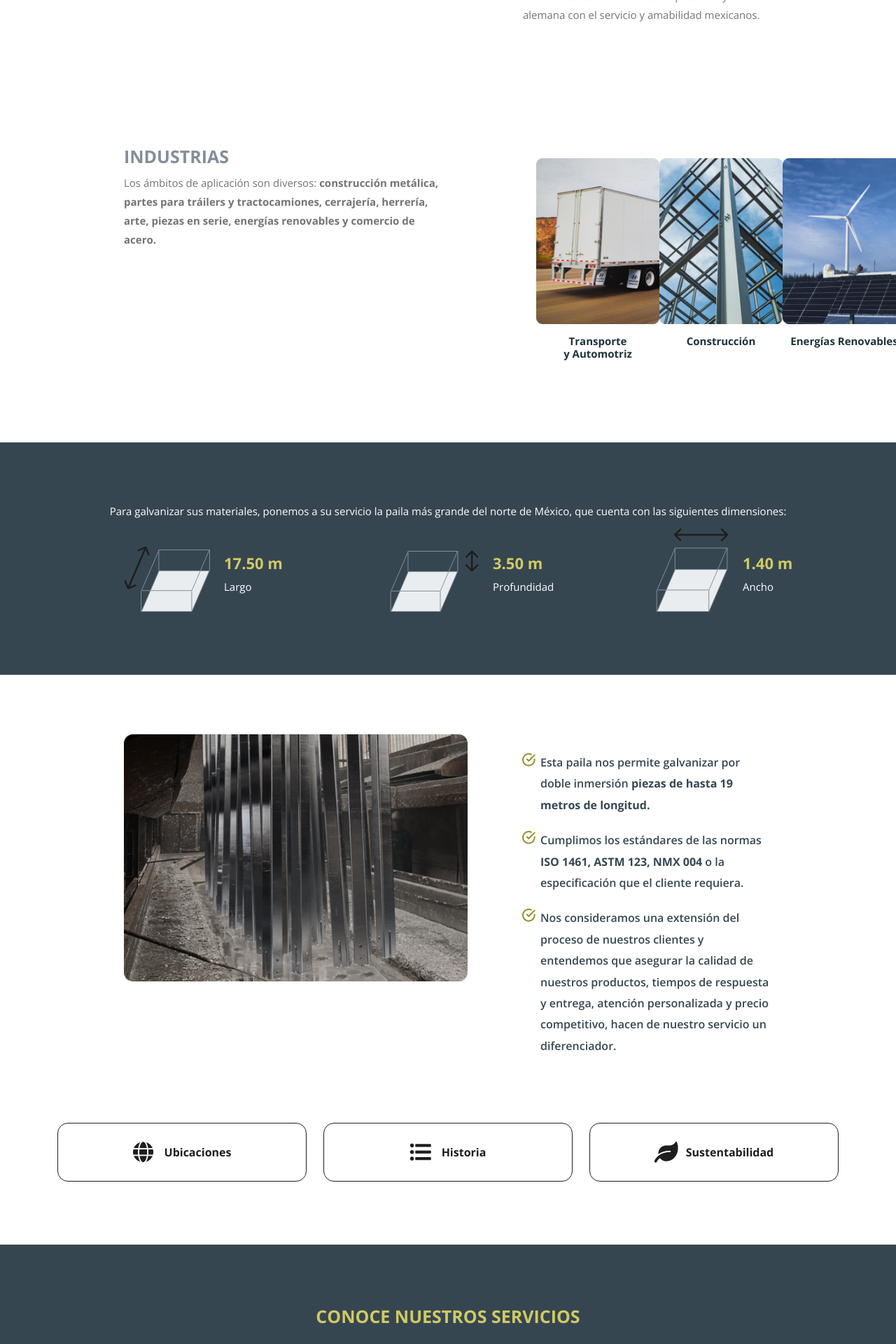
After one commit to 8devmx/coantic-company, a PHP site: page /filosofia.php in a window 1280 px wide. The commit adds this page. Shown: the part 720-2640 px from the top of the page at 70% size. Run offline with PHP 8.4, Linux system fonts and the light colour scheme; some libraries are stand-ins or nearby versions.

Commit message:
Agregar filosofia

```diff
--- a/css/styles.css
+++ b/css/styles.css
@@ -23,6 +23,11 @@
   --open-font: 'Open Sans', sans-serif;
 }
 
+html {
+  width: 100%;
+  overflow-x: hidden;
+}
+
 body {
   font-family: var(--open-font);
   width: 100%;
@@ -1005,6 +1012,7 @@ footer .information_footer a .btn {
   font-weight: 700;
 }
 
+.paila_caracteristicas ul,
 .benefits_detail ul {
   font-size: 16px;
   color: var(--prefooter-background);
@@ -1247,7 +1255,142 @@ footer .information_footer a .btn {
   max-height: 96px;
 }
 
+.filosofia_intro {
+  margin-top: 80px;
+  position: relative;
+}
+
+.slider_filosofia {
+  position: absolute;
+  bottom: -150px;
+  right: -190px;
+  width: 55%;
+}
+
+.slider_filosofia h5 {
+  font-size: 15px;
+  font-weight: 700;
+  color: var(--green-900-color);
+  margin-top: 15px;
+  text-align: center;
+}
+
+.industrias_filosofia {
+  margin-top: 155px;
+}
+
+.industrias_filosofia h3 {
+  font-weight: 700;
+  font-size: 25px;
+  line-height: 34px;
+  color: #838E99;
+}
+
+.galvanizar {
+  background: var(--prefooter-background);
+  margin-top: 260px;
+  padding-top: 85px;
+  padding-bottom: 85px;
+}
+
+.galvanizar p {
+  color: var(--white-color);
+  margin-bottom: 20px;
+}
+
+.galvanizar .paila_details {
+  display: flex;
+  gap: 20px;
+  align-items: center;
+}
+
+.galvanizar .paila_details h4 {
+  color: var(--gold-100-color);
+  font-size: 22px;
+  font-weight: 700;
+}
+
+.galvanizar .paila_details p {
+  margin: 0;
+}
+
+.galvanizar .paila_img {
+  height: 110px;
+  display: flex;
+  justify-content: center;
+  align-items: end;
+}
+
+.paila_caracteristicas {
+  margin-top: 85px;
+  margin-bottom: 90px;
+}
+
+.paila_caracteristicas img {
+  max-width: 90%;
+
+}
+
+.paila_caracteristicas ul {
+  line-height: 1.9
+}
+
+.paila_caracteristicas ul li {
+  margin-bottom: 20px;
+}
+
+.button_group {
+  margin-top: 75px;
+}
+
+.button_link {
+  width: 100%;
+  display: flex;
+  justify-content: center;
+  align-items: center;
+  gap: 15px;
+  padding: 26px;
+  border: 1px solid #1e1e1e;
+  text-align: center;
+  color: #1e1e1e;
+  text-decoration: none;
+  border-radius: 15px;
+  font-weight: bold;
+  transition: all ease 0.5s;
+}
+
+.button_link i {
+  width: 30px;
+  height: 30px;
+  font-size: 30px;
+}
+
+.button_link:hover {
+  background: var(--gold-100-color);
+  border-color: var(--gold-100-color);
+}
+
+.nuestros_servicios {
+  background: var(--prefooter-background);
+  padding-top: 85px;
+  padding-bottom: 220px;
+  text-align: center;
+}
+
+.nuestros_servicios h2 {
+  font-weight: 700;
+  font-size: 25px;
+  line-height: 34px;
+  color: var(--gold-100-color);
+  margin-bottom: 40px;
+}
+
 @media (min-width: 980px) and (max-width: 1299px) {
+
+  html {
+    width: 100%;
+    overflow-x: hidden;
+  }
 
   .benefits .benefits_description br,
   .paila .paila_description br,
--- a/css/utilities.css
+++ b/css/utilities.css
@@ -9,6 +9,10 @@
 .clear {
   clear: both;
   display: block;
+}
+
+.text-center {
+  text-align: center;
 }
 
 .mt-35 {
--- /dev/null
+++ b/filosofia.php
@@ -0,0 +1,186 @@
+<!DOCTYPE html>
+<html lang="es-MX">
+
+<head>
+  <?php require_once 'includes/scripts.php'; ?>
+</head>
+
+<body>
+  <?php require_once 'includes/_header.php'; ?>
+  <div class="hero_products_detail">
+    <div class="container">
+      <div class="row">
+        <div class="col-lg-12">
+          <h1>ACERO GALVANIZADO EN MÉXICO</h1>
+          <p>Filosofía The Coatinc Company</p>
+        </div>
+      </div>
+    </div>
+  </div>
+  <div class="filosofia_intro">
+    <div class="container">
+      <div class="row">
+        <div class="col-lg-5 offset-lg-1">
+          <img src="img/coatinc-company-empresa-familiar.jpg" alt="The Coatinc Company es la empresa familiar más antigua de Alemania." class="img-fluid">
+        </div>
+        <div class="col-lg-4 offset-lg-1">
+          <p class="mt-2">The Coatinc Company es la empresa familiar más antigua de Alemania. Fundada en 1502, desde entonces nuestro trabajo ha girado en torno al acero.</p>
+
+          <p class="mt-4">The Coatinc Company llegó a México en el año 2015, ofreciendo a sus clientes una experiencia de más de 100 años en el Galvanizado por inmersión en caliente. Combinando así la presición y calidad alemana con el servicio y amabilidad mexicanos.</p>
+        </div>
+      </div>
+      <div class="row industrias_filosofia">
+        <div class="col-lg-5 offset-lg-1">
+          <h3>INDUSTRIAS</h3>
+          <p>Los ámbitos de aplicación son diversos: <strong>construcción metálica, partes para tráilers y tractocamiones, cerrajería, herrería, arte, piezas en serie, energías renovables y comercio de acero.</strong></p>
+        </div>
+      </div>
+    </div>
+    <div class="slider_filosofia">
+      <div class="slides">
+        <div>
+          <img src="img/transporte.png" class="img-fluid" alt="Transporte y Automotriz Coantic Company">
+          <h5>Transporte
+            <br>y Automotriz
+          </h5>
+        </div>
+        <div>
+          <img src="img/construccion.png" class="img-fluid" alt="Construcción Coantic Company">
+          <h5>Construcción</h5>
+        </div>
+        <div>
+          <img src="img/energias-renovables.png" class="img-fluid" alt="Energías Renovables Coantic Company">
+          <h5>Energías Renovables</h5>
+        </div>
+        <div>
+          <img src="img/comercio.png" class="img-fluid" alt="Comercio de Acero Coantic Company">
+          <h5>Comercio de Acero</h5>
+        </div>
+        <div>
+          <img src="img/herreria.png" class="img-fluid" alt="Herrería Coantic Company">
+          <h5>Herrería</h5>
+        </div>
+        <div>
+          <img src="img/infraestructura.png" class="img-fluid" alt="Infraestructura Coantic Company">
+          <h5>Infraestructura</h5>
+        </div>
+      </div>
+    </div>
+  </div>
+  <div class="galvanizar">
+    <div class="container">
+      <div class="row">
+        <div class="col-sm-12">
+          <p class="text-center">Para galvanizar sus materiales, ponemos a su servicio la paila más grande del norte de México, que cuenta con las siguientes dimensiones:
+          </p>
+        </div>
+      </div>
+      <div class="row">
+        <div class="col-md-4 col-lg-3 offset-lg-1 paila_details">
+          <div class="paila_img">
+            <img src="img/paila-height.svg" alt="">
+          </div>
+          <div>
+            <h4>17.50 m</h4>
+            <p>Largo</p>
+          </div>
+        </div>
+        <div class="col-md-4 col-lg-3 offset-lg-1 paila_details">
+          <div class="paila_img">
+            <img src="img/paila-depth.svg" alt="">
+          </div>
+          <div>
+            <h4>3.50 m</h4>
+            <p>Profundidad</p>
+          </div>
+        </div>
+        <div class="col-md-4 col-lg-3 offset-lg-1 paila_details">
+          <div class="paila_img">
+            <img src="img/paila-width.svg" alt="">
+          </div>
+          <div>
+            <h4>1.40 m</h4>
+            <p>Ancho</p>
+          </div>
+        </div>
+      </div>
+    </div>
+  </div>
+  <div class="container paila_caracteristicas">
+    <div class="row">
+      <div class="col-md-6 offset-lg-1 md-flex">
+        <img src="img/paila-caracteristicas.png" alt="" class="img-fluid">
+      </div>
+      <div class="col-md-6 col-lg-4">
+        <ul>
+          <li>Esta paila nos permite galvanizar por doble inmersión <strong>piezas de hasta 19 metros de longitud.</strong></li>
+
+          <li>Cumplimos los estándares de las normas <strong>ISO 1461, ASTM 123, NMX 004</strong> o la especificación que el cliente requiera.</li>
+
+          <li>Nos consideramos una extensión del proceso de nuestros clientes y entendemos que asegurar la calidad de nuestros productos, tiempos de respuesta y entrega, atención personalizada y precio competitivo, hacen de nuestro servicio un diferenciador.</li>
+        </ul>
+      </div>
+    </div>
+    <div class="row button_group">
+      <div class="col-sm-4">
+        <a href="#" class="button_link"><i class="fa fa-globe" aria-hidden="true"></i> Ubicaciones</a>
+      </div>
+      <div class="col-sm-4">
+        <a href="#" class="button_link"><i class="fa fa-list-ul" aria-hidden="true"></i> Historia</a>
+      </div>
+      <div class="col-sm-4">
+        <a href="#" class="button_link"><i class="fa fa-leaf" aria-hidden="true"></i> Sustentabilidad</a>
+      </div>
+    </div>
+  </div>
+  <div class="nuestros_servicios">
+    <div class="container">
+      <div class="row">
+        <div class="col-sm-12">
+          <h2>CONOCE NUESTROS SERVICIOS</h2>
+        </div>
+        <div class="col-sm-4">
+          <img src="img/acero-nuestros-servicios.png" alt="" class="img-fluid">
+        </div>
+        <div class="col-sm-4">
+          <img src="img/importacion-nuestros-servicios.png" alt="" class="img-fluid">
+        </div>
+        <div class="col-sm-4">
+          <img src="img/soluciones-nuestros-servicios.png" alt="" class="img-fluid">
+        </div>
+      </div>
+    </div>
+  </div>
+  <?php require_once 'includes/_footer.php'; ?>
+  <script src="https://ajax.googleapis.com/ajax/libs/jquery/1.12.4/jquery.min.js"></script>
+  <script src="js/slick/slick.min.js"></script>
+  <script>
+    $(document).ready(function() {
+      $('.slides').slick({
+        autoplay: true,
+        autoplaySpeed: 3000,
+        arrows: false,
+        infinite: true,
+        slidesToShow: 4,
+        SlidesToScroll: 1,
+        responsive: [{
+            breakpoint: 480,
+            settings: {
+              slidesToShow: 1,
+              slidesToScroll: 1,
+            }
+          },
+          {
+            breakpoint: 992,
+            settings: {
+              slidesToShow: 3,
+              slidesToScroll: 1
+            }
+          }
+        ]
+      })
+    })
+  </script>
+</body>
+
+</html>
```
Also changed, not shown: other parts of css/styles.css (+83 -1 lines), img/acero-galvanizado-nuestros-servicios.jpg (added), img/acero-nuestros-servicios.png (added), img/coatinc-company-empresa-familiar.jpg (added), img/importacion-nuestros-servicios.jpg (added), img/importacion-nuestros-servicios.png (added), img/paila-caracteristicas.png (added), img/soluciones-logisticas.jpg (added), img/soluciones-nuestros-servicios.png (added).
